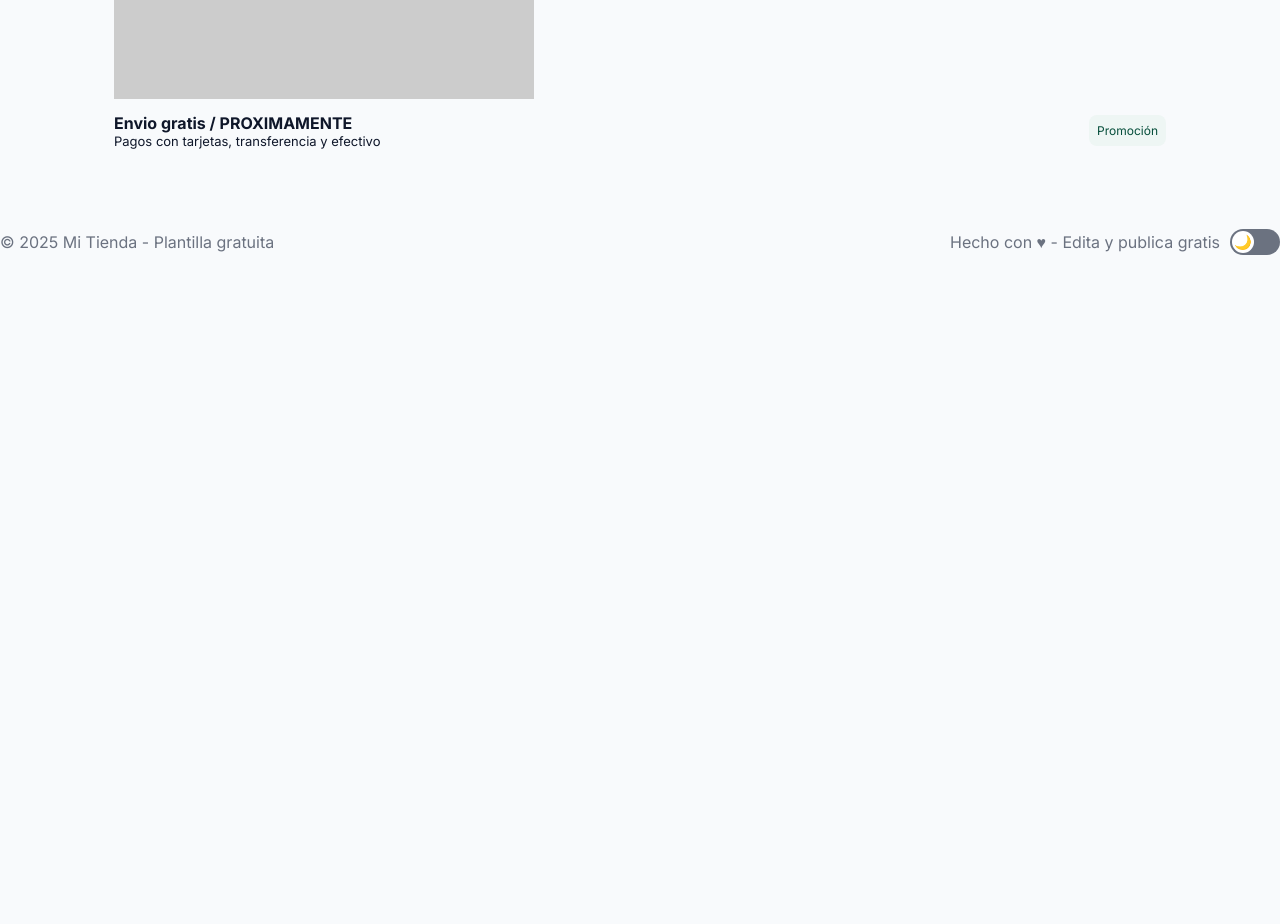
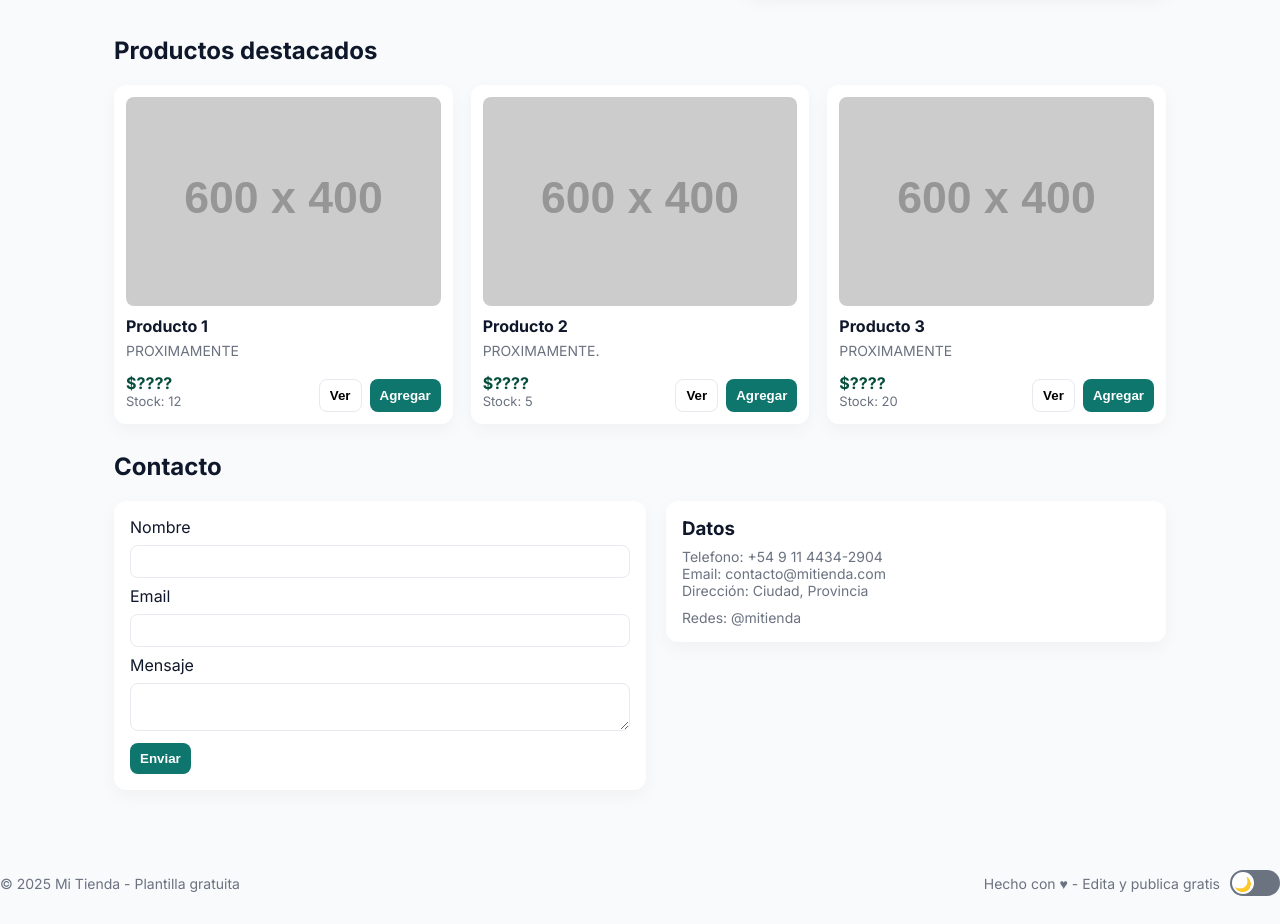
Before and after one commit to zRainnbxw/Pagina-web, a plain HTML site: page index.html in a window 1280 px wide. Shown: the part 460-1384 px from the top of the page. Before the commit the page ends 800 px from the top, so only its background shows below. Drawn offline with Linux system fonts and the light colour scheme; placeholder pictures from the web are drawn by us.

Commit message:
Update index.html

```diff
--- a/index.html
+++ b/index.html
@@ -1,3 +1,4 @@
+<!doctype html>
 <!doctype html>
 <html lang="es">
 <head>
@@ -84,7 +85,39 @@
       content: "☀️";
     }
 
+    .hero{display:grid;grid-template-columns:1fr 420px;gap:28px;align-items:center;padding:36px 0}
+    .hero-left h1{font-size:28px;margin:0 0 12px}
+    .hero-left p{color:var(--muted);margin:0 0 18px}
+    .search{display:flex;gap:8px}
+    .search input{flex:1;padding:12px;border-radius:10px;border:1px solid #e6e9ee}
+    .search button{padding:12px 16px;border-radius:10px;background:var(--accent);color:#fff;border:0}
+    .hero-right{background:linear-gradient(180deg, #fff, #fdffff);padding:18px;border-radius:12px;box-shadow:0 6px 20px rgba(12,16,20,0.06)}
+    .hero-right img{width:100%;border-radius:8px;display:block}
+    .cats{display:flex;gap:10px;margin:22px 0}
+    .cat{background:var(--card);padding:12px;border-radius:10px;box-shadow:0 4px 14px rgba(12,16,20,0.04);font-weight:600}
+    .grid{display:grid;grid-template-columns:repeat(3,1fr);gap:18px}
+    .card{background:var(--card);padding:12px;border-radius:12px;box-shadow:0 6px 18px rgba(12,16,20,0.04)}
+    .card img{width:100%;border-radius:8px;display:block}
+    .title{font-weight:700;margin:10px 0 6px}
+    .price{color:var(--accent-2);font-weight:700}
+    .muted{color:var(--muted);font-size:14px}
+    .actions{display:flex;gap:8px;margin-top:10px}
+    .btn{padding:8px 10px;border-radius:8px;border:0;font-weight:600;cursor:pointer}
+    .btn-outline{background:transparent;border:1px solid #e6e9ee}
+    .btn-primary{background:var(--accent);color:#fff}
     footer{margin-top:28px;padding:28px 0;color:var(--muted);display:flex;justify-content:space-between;align-items:center}
+
+    /* RESPONSIVE */
+    @media (max-width:980px){
+      .hero{grid-template-columns:1fr}
+      .grid{grid-template-columns:repeat(2,1fr)}
+    }
+    @media (max-width:640px){
+      .nav a{display:none}
+      .grid{grid-template-columns:1fr}
+      .brand .name{display:none}
+      .hero-left h1{font-size:22px}
+    }
   </style>
 </head>
 <body>
@@ -112,6 +145,7 @@
   </header>
 
   <main class="container">
+    <!-- HERO -->
     <section class="hero">
       <div class="hero-left">
         <h1>Productos seleccionados - precios directos</h1>
@@ -138,9 +172,88 @@
       </aside>
     </section>
 
-    <!-- Productos y contacto (igual que antes) -->
+    <!-- PRODUCTOS -->
+    <section id="productos">
+      <h2 style="margin-top:8px">Productos destacados</h2>
+      <div class="grid" style="margin-top:12px">
+        <!-- Producto 1 -->
+        <div class="card">
+          <img src="https://via.placeholder.com/600x400.png?text=Producto+1" alt="Producto 1">
+          <div class="title">Producto 1</div>
+          <div class="muted">PROXIMAMENTE</div>
+          <div style="display:flex;justify-content:space-between;align-items:center;margin-top:10px">
+            <div>
+              <div class="price">$????</div>
+              <div class="muted" style="font-size:13px">Stock: 12</div>
+            </div>
+            <div class="actions">
+              <button class="btn btn-outline" onclick="viewProduct(1)">Ver</button>
+              <button class="btn btn-primary" onclick="addToCart(1)">Agregar</button>
+            </div>
+          </div>
+        </div>
+        <!-- Producto 2 -->
+        <div class="card">
+          <img src="https://via.placeholder.com/600x400.png?text=Producto+2" alt="Producto 2">
+          <div class="title">Producto 2</div>
+          <div class="muted">PROXIMAMENTE.</div>
+          <div style="display:flex;justify-content:space-between;align-items:center;margin-top:10px">
+            <div>
+              <div class="price">$????</div>
+              <div class="muted" style="font-size:13px">Stock: 5</div>
+            </div>
+            <div class="actions">
+              <button class="btn btn-outline" onclick="viewProduct(2)">Ver</button>
+              <button class="btn btn-primary" onclick="addToCart(2)">Agregar</button>
+            </div>
+          </div>
+        </div>
+        <!-- Producto 3 -->
+        <div class="card">
+          <img src="https://via.placeholder.com/600x400.png?text=Producto+3" alt="Producto 3">
+          <div class="title">Producto 3</div>
+          <div class="muted">PROXIMAMENTE</div>
+          <div style="display:flex;justify-content:space-between;align-items:center;margin-top:10px">
+            <div>
+              <div class="price">$????</div>
+              <div class="muted" style="font-size:13px">Stock: 20</div>
+            </div>
+            <div class="actions">
+              <button class="btn btn-outline" onclick="viewProduct(3)">Ver</button>
+              <button class="btn btn-primary" onclick="addToCart(3)">Agregar</button>
+            </div>
+          </div>
+        </div>
+      </div>
+    </section>
+
+    <!-- CONTACTO -->
+    <section id="contacto" style="margin-top:28px">
+      <h2>Contacto</h2>
+      <div style="display:flex;gap:20px;flex-wrap:wrap;margin-top:12px">
+        <form onsubmit="event.preventDefault();alert('Mensaje enviado (simulado). Reemplaza este comportamiento con tu backend o email)')" style="flex:1;min-width:260px;background:var(--card);padding:16px;border-radius:12px;box-shadow:0 6px 18px rgba(12,16,20,0.04)">
+          <label>Nombre</label>
+          <input required style="width:100%;padding:8px;margin:8px 0;border-radius:8px;border:1px solid #e6e9ee">
+          <label>Email</label>
+          <input required type="email" style="width:100%;padding:8px;margin:8px 0;border-radius:8px;border:1px solid #e6e9ee">
+          <label>Mensaje</label>
+          <textarea required style="width:100%;padding:8px;margin:8px 0;border-radius:8px;border:1px solid #e6e9ee"></textarea>
+          <button class="btn btn-primary" type="submit">Enviar</button>
+        </form>
+        <div style="flex:1;min-width:260px">
+          <div style="background:var(--card);padding:16px;border-radius:12px;box-shadow:0 6px 18px rgba(12,16,20,0.04)">
+            <h3 style="margin:0 0 8px">Datos</h3>
+            <div class="muted">Telefono: +54 9 11 4434-2904</div>
+            <div class="muted">Email: contacto@mitienda.com</div>
+            <div class="muted">Dirección: Ciudad, Provincia</div>
+            <div style="margin-top:10px;font-size:14px;color:var(--muted)">Redes: @mitienda</div>
+          </div>
+        </div>
+      </div>
+    </section>
   </main>
 
+  <!-- FOOTER -->
   <footer>
     <div class="muted">© 2025 Mi Tienda - Plantilla gratuita</div>
     <div style="display:flex;align-items:center;gap:10px">
@@ -173,8 +286,6 @@
       const isDark = el.checked;
       document.body.classList.toggle("dark", isDark);
       localStorage.setItem("theme", isDark ? "dark" : "light");
-
-      // Sincronizar switches
       document.querySelectorAll(".theme-switch input").forEach(input => {
         if(input !== el) input.checked = isDark;
       });
@@ -183,13 +294,10 @@
     // Cargar preferencia guardada o sistema
     window.onload = () => {
       let savedTheme = localStorage.getItem("theme");
-
       if(!savedTheme){
-        // Detectar preferencia del sistema
         savedTheme = window.matchMedia("(prefers-color-scheme: dark)").matches ? "dark" : "light";
         localStorage.setItem("theme", savedTheme);
       }
-
       if(savedTheme === "dark"){
         document.body.classList.add("dark");
         document.querySelectorAll(".theme-switch input").forEach(input => input.checked = true);
```
